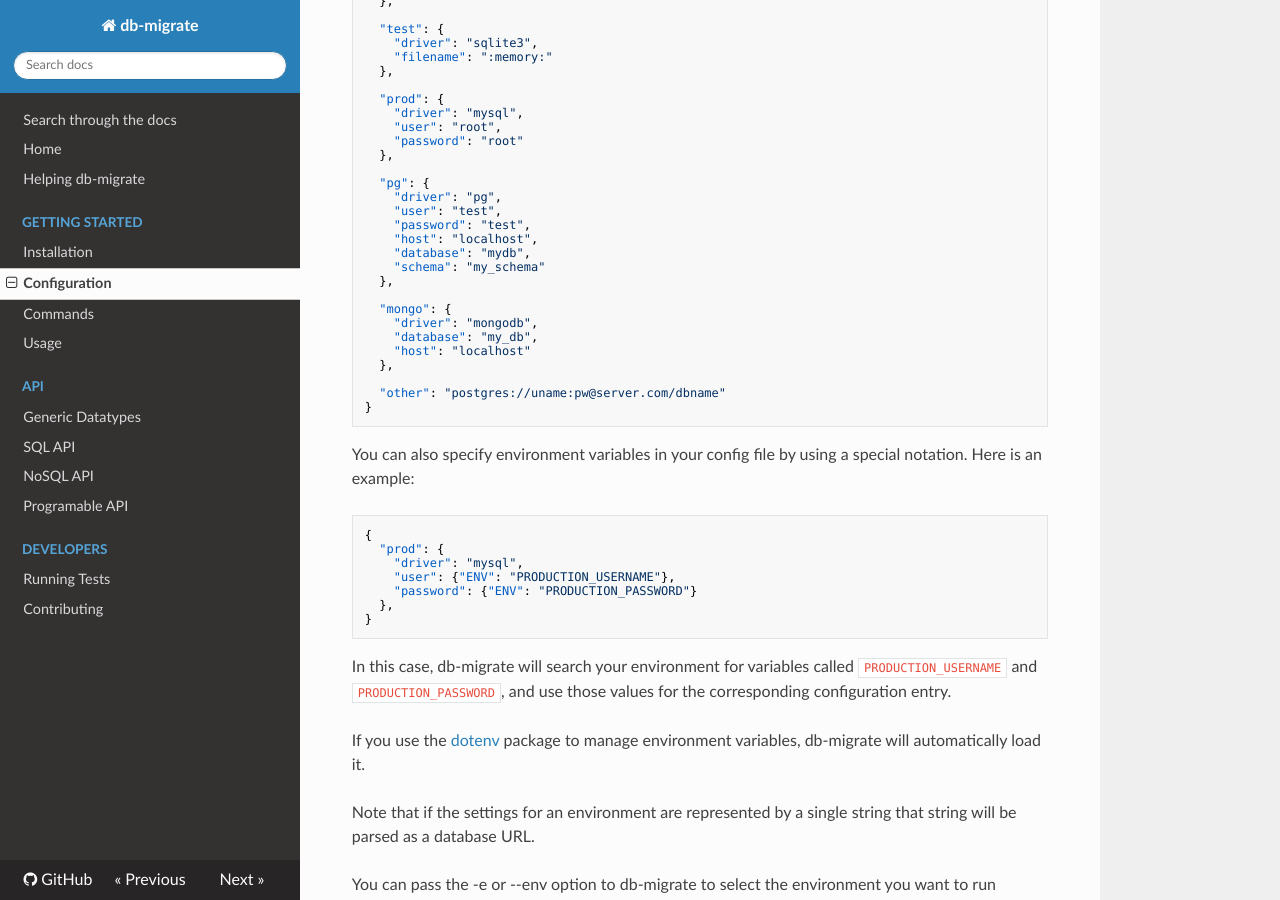
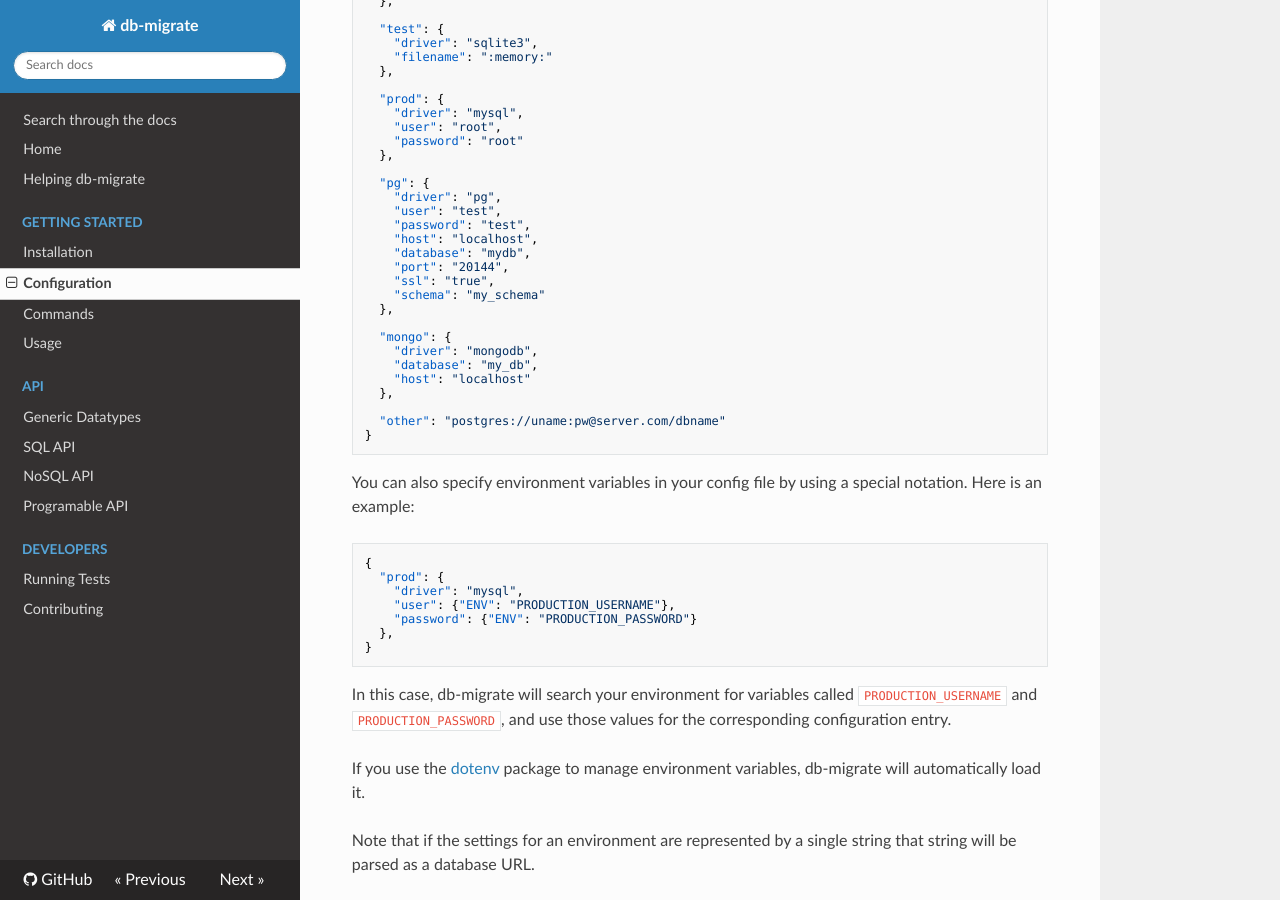
Before and after one commit to db-migrate/english-docs, an MkDocs documentation site: the page built from docs/Getting Started/configuration.md, in a window 1280 px wide and 900 px high, scrolled down 327 px. Built offline with MkDocs 1.6.1, drawn with Linux system fonts in a browser that asks for light colours; nearby versions of some CDN libraries.

Commit message:
Include port config and ssl config in examples
Added what appears to be undocumented config options for defining a non-standard port as well as enforcing SSL connection.

```diff
--- a/docs/Getting Started/configuration.md
+++ b/docs/Getting Started/configuration.md
@@ -26,6 +26,8 @@ db-migrate supports the concept of environments. For example, you might have a d
     "password": "test",
     "host": "localhost",
     "database": "mydb",
+    "port": "20144",
+    "ssl": "true",
     "schema": "my_schema"
   },
 
```
